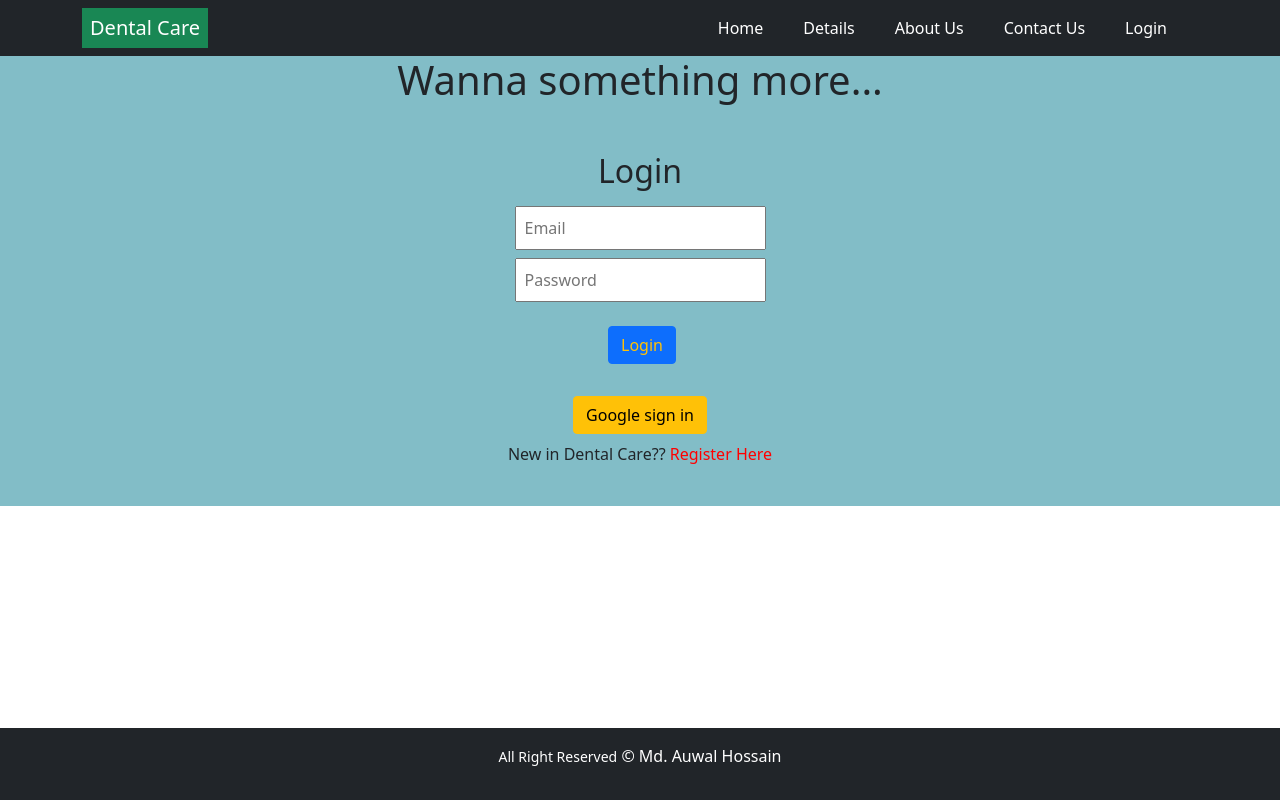
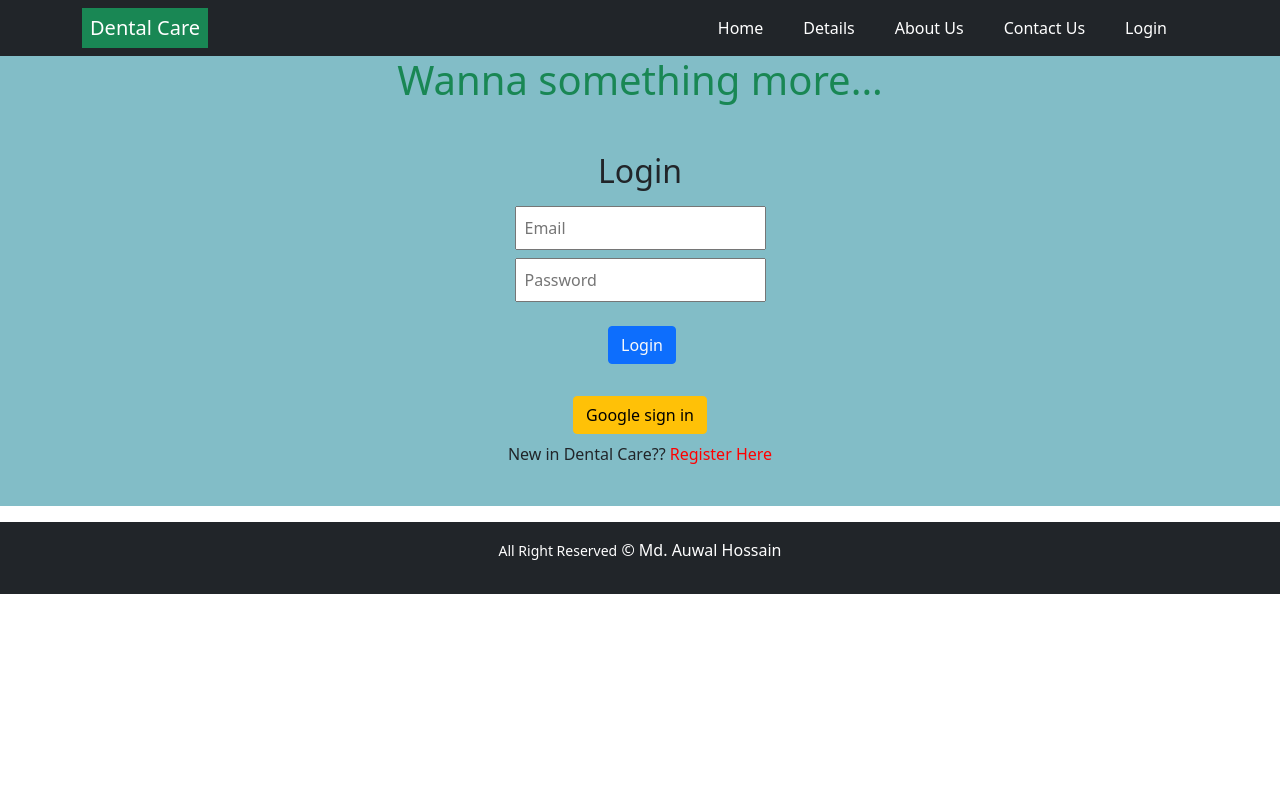
Before and after one commit to mdauwalhossain/dantal-care, a React (Create React App) app: page /login in a window 1280 px wide. Built offline with nearby package versions, Linux system fonts and the light colour scheme; no server answers.

Commit message:
Finally done

```diff
--- a/src/App.css
+++ b/src/App.css
@@ -1,5 +1,6 @@
 .App {
   text-align: center;
+  overflow: hidden;
 }
 
 .App-logo {
--- a/src/Login/Login.js
+++ b/src/Login/Login.js
@@ -1,8 +1,8 @@
-import { getAuth } from "firebase/auth";
 import { useState } from "react";
 import { Link } from "react-router-dom";
 import useFirebase from "../hooks/useFirebase";
 import './Login.css'
+import { useHistory, useLocation } from "react-router";
 
 
 
@@ -12,7 +12,7 @@ import './Login.css'
   const { signInUsingGoogle} = useFirebase();
   const {emaill} = useFirebase();
 
-  const auth = getAuth();
+  // const auth = getAuth();
 
 
   const handleEmailChange = e => {
@@ -24,14 +24,19 @@ const handlePasswordChange = e =>{
 
 }
 
-
   const handleLogIn = (e) =>{
     e.preventDefault();
    emaill(email, password)
   }
+
+  let history = useHistory();
+    let location = useLocation();
+    let { from } = location.state || { from: { pathname: "/" } };
+
+
   return (
     <div className="log">
-      <h1>Wanna something more...</h1>
+      <h1 className="text-success">Wanna something more...</h1>
       <div className=" ">
 
         <div className="col-md-12">
@@ -55,7 +60,7 @@ const handlePasswordChange = e =>{
               <br />
               <div className="login-regiater-btn mt-4">
 
-                <button className="btn btn-primary text-warning ms-1">
+                <button className="btn btn-primary text-light ms-1">
                   Login
                 </button>
               </div>
@@ -63,13 +68,14 @@ const handlePasswordChange = e =>{
            </form>
             <div className="login-btn mt-4">
               <button
-                onClick={signInUsingGoogle}
+                onClick={
+                ()=>signInUsingGoogle(history, from) }
                 className="btn btn-warning m-2"
               >
                 Google sign in
               </button>
 
-              <p>New in Dental Care?? <Link to="/register" style={{ textDecoration: 'none', color:"red"}}>Register Here</Link> </p>
+              <p className="">New in Dental Care?? <Link to="/register" style={{ textDecoration: 'none', color:"red"}}>Register Here</Link> </p>
             </div>
           </div>
         </div>
--- a/src/Pages/Body/Body.css
+++ b/src/Pages/Body/Body.css
@@ -1,9 +1,13 @@
 .card{
     background-color: lightslategray;
+    /* width: 400px;
+    border-radius: 15px;
+    border-color: 3px solid gold; */
 }
 
 .card img{
     border-radius: 10px;
     height: 300px;
+    /* width: 400px; */
 
 }
--- a/src/Pages/ContactUs/Contact.css
+++ b/src/Pages/ContactUs/Contact.css
@@ -2,7 +2,7 @@
     background-color:skyblue;
 }
 
-.con{
+/* .con{
   display: flex;
   text-align: center;
-}
+} */
--- a/src/Pages/ContactUs/Contact.js
+++ b/src/Pages/ContactUs/Contact.js
@@ -4,6 +4,7 @@ import './Contact.css'
 const Contact = () => {
     return (
         <div className="contact-form">
+            <br />
                   <h1 className="text-danger">Contact with us</h1>
             <div className="">
                 {/* <div>
@@ -35,9 +36,12 @@ const Contact = () => {
                 <textarea rows="3" cols="30" name="comment" form="usrform" placeholder="Express your opinion">
                 </textarea> <br />
                 <input className="bg-warning" type="submit" value="Submit" />
+                <br /><br />
             </div>
         </div>
+
     );
+
 };
 
 export default Contact;
--- a/src/Pages/Detail/Data/Data.js
+++ b/src/Pages/Detail/Data/Data.js
@@ -10,12 +10,13 @@ const Data = (props) => {
                     {Array.from({ length: 1 }).map((_, idx) => (
                         <Col>
                         <Card className="rounded mx-auto d-block bg-secondary">
-                            <Card.Img className="text-center" variant="top" src={picture} />
+                            <Card.Img className="text-center rounded" variant="top" src={picture} />
                             <Card.Body>
                             <Card.Title className="text-light">Course: {name}</Card.Title>
                             <Card.Text>
                                 <span className="">{details}</span>
                                 <h6 className="text-warning">Price: {price}</h6>
+                                <button className="border border-3 px-3 border-info bg-warning rounded-pill">Book Now</button>
                             </Card.Text>
                             </Card.Body>
                         </Card>
--- a/src/Pages/Footer/Footer.css
+++ b/src/Pages/Footer/Footer.css
@@ -2,9 +2,6 @@
     margin-top: 1rem;
     padding: 1rem;
     background-color: rgb(33,37,41);
-    position: fixed;
-    bottom: 0;
-    left: 0;
-    width: 100%;
+
     color: white;
   }
--- a/src/Pages/PrivateRoute/PrivateRoute.js
+++ b/src/Pages/PrivateRoute/PrivateRoute.js
@@ -4,6 +4,8 @@ import useAuth from '../../hooks/useAuth';
 
 const PrivateRoute = ({children, ...rest}) => {
     const {user}= useAuth();
+
+
     return (
         <Route
           {...rest}
@@ -14,7 +16,7 @@ const PrivateRoute = ({children, ...rest}) => {
               <Redirect
                 to={{
                   pathname: "/login",
-                  state: { from: location }
+                  state:  {from: location}
                 }}
               />
             )
--- a/src/Pages/Register/Register.js
+++ b/src/Pages/Register/Register.js
@@ -3,6 +3,7 @@ import React, { useState } from 'react';
 import { Link } from 'react-router-dom';
 import useFirebase from "../../hooks/useFirebase";
 import './Register.css'
+import { useHistory, useLocation } from "react-router";
 // import '../../hooks/useFirebase'
 // import useFirebase from "../../hooks/useFirebase";
 
@@ -11,6 +12,7 @@ const Register = () => {
     const [password, setPassword] = useState('');
     const {emaill} = useFirebase();
     const {signInUsingGoogle} = useFirebase();
+
 
     const auth = getAuth();
 
@@ -26,6 +28,11 @@ const Register = () => {
         e.preventDefault();
        emaill(email, password)
     }
+
+    let history = useHistory();
+    let location = useLocation();
+    let { from } = location.state || { from: { pathname: "/" } };
+
     return (
         <div className="reg">
             <div>
@@ -43,7 +50,8 @@ const Register = () => {
                     <input className="btn btn-success ms-1" type="Submit" value="Submit" />
                 </form>
                 <p>Already have an account? <Link to="/login" style={{ textDecoration: 'none', color:"red"}}>Login</Link> </p>
-                <button onClick={signInUsingGoogle} className="btn btn-primary m-2">Google Sign in</button>
+                <button onClick={
+                    () => signInUsingGoogle(history, from)} className="btn btn-primary m-2">Google Sign in</button>
             </div>
             <br /><br /><br />
         </div>
--- a/src/hooks/useFirebase.js
+++ b/src/hooks/useFirebase.js
@@ -11,10 +11,11 @@ const useFirebase = () =>{
     const auth = getAuth();
     const googleProvider = new GoogleAuthProvider();
 
-    const signInUsingGoogle = () =>{
+    const signInUsingGoogle = (history, from) =>{
         signInWithPopup(auth, googleProvider)
         .then(result => {
             console.log(result.user);
+            history.push(from)
         })
     }
 
@@ -45,6 +46,9 @@ const useFirebase = () =>{
               setUser(user)
 
             }
+            else{
+                setUser({})
+            }
           });
     },[])
 
```
Also changed, not shown: 1 other file (tests, documents, lock files or other folders).
